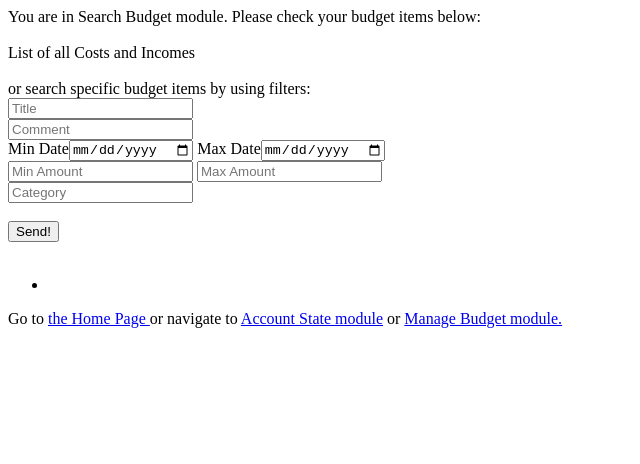
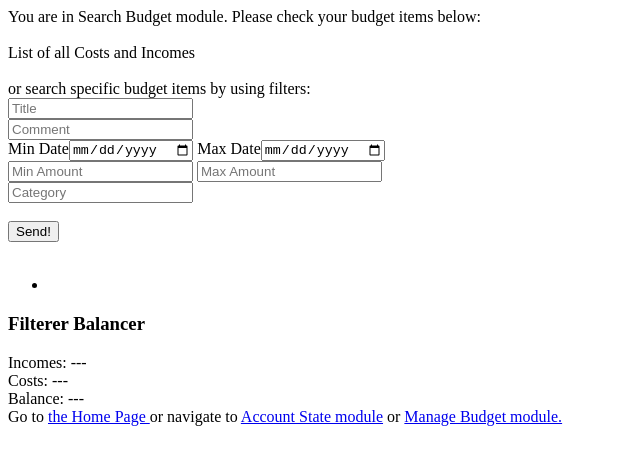
Before and after one commit to kempakepa/budgetProject, a website: page modules/filterer/filterer.html in a window 1280 px wide. Shown: the whole page, without its empty margins (0-640 px from the left). Drawn offline with Linux system fonts and the light colour scheme.

Commit message:
feat(#2): add filterer balancer fields in filterer view

```diff
--- a/modules/filterer/filterer.html
+++ b/modules/filterer/filterer.html
@@ -30,6 +30,14 @@
             <li></li>
         </ul></div>
         <div id="error_message"></div>
+
+        <div>
+            <h3>Filterer Balancer</h3>
+            <div>Incomes: <span data-cy="incomeSummary">---</span></div>
+            <div>Costs: <span data-cy="costSummary">---</span></div>
+            <div>Balance: <span data-cy="balanceSummary">---</span></div>
+        </div>
+
         <div>
             Go to <a href="../../index.html">the Home Page </a>or navigate to
             <a href="../accountState/accountState.html">Account State module</a>
```
